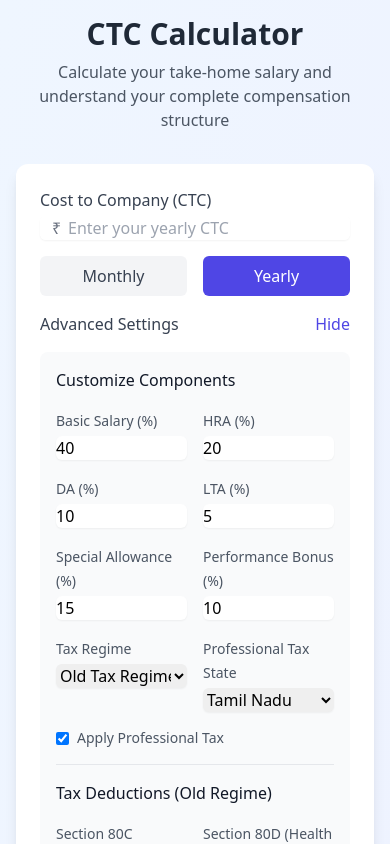
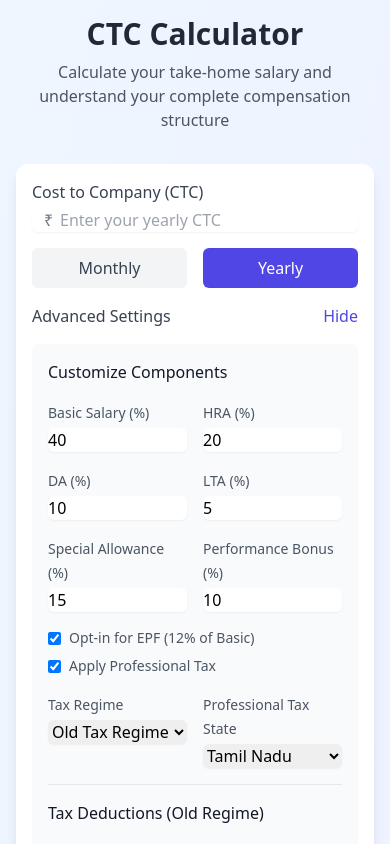
Before and after one commit to ksanjeev284/CTCcalculator, a React (Vite) app: page / in a window 390 px wide. Both pictures are taken after a click on the button "Show". Shown: the top 844 px of the page. Built offline with nearby package versions, Linux system fonts and the light colour scheme.

Commit message:
Update 3.0-

```diff
--- a/src/components/CTCBreakdown.tsx
+++ b/src/components/CTCBreakdown.tsx
@@ -16,7 +16,7 @@ export function CTCBreakdown({ calculation, frequency }: CTCBreakdownProps) {
   };
 
   return (
-    <div className="bg-gray-50 rounded-lg p-6">
+    <div className="bg-gray-50 rounded-lg p-4 md:p-6">
       <h2 className="text-xl font-semibold text-gray-900 mb-4">Salary Breakdown</h2>
 
       <div className="space-y-6">
@@ -57,6 +57,7 @@ export function CTCBreakdown({ calculation, frequency }: CTCBreakdownProps) {
         <div className="border-t pt-4">
           <h3 className="text-sm font-medium text-gray-500 mb-2">Deductions</h3>
           <div className="space-y-2">
+            {calculation.epf.applicable ? (
               <div className="space-y-1">
                 <div className="flex justify-between">
                   <span className="text-gray-600">EPF (Employee)</span>
@@ -71,6 +72,12 @@ export function CTCBreakdown({ calculation, frequency }: CTCBreakdownProps) {
                   </span>
                 </div>
               </div>
+            ) : (
+              <div className="flex justify-between">
+                <span className="text-gray-600">EPF</span>
+                <span className="text-gray-500">Not Opted</span>
+              </div>
+            )}
 
             {calculation.esi.applicable ? (
               <div className="space-y-1">
@@ -137,10 +144,12 @@ export function CTCBreakdown({ calculation, frequency }: CTCBreakdownProps) {
               <span className="text-gray-600">Gross Salary</span>
               <span className="font-medium">{formatCurrency(calculation.grossSalary)}</span>
             </div>
+            {calculation.epf.applicable && (
               <div className="flex justify-between">
                 <span className="text-gray-600">Employer EPF Contribution</span>
                 <span className="font-medium">{formatCurrency(calculation.epf.employer)}</span>
               </div>
+            )}
             {calculation.esi.applicable && (
               <div className="flex justify-between">
                 <span className="text-gray-600">Employer ESI Contribution</span>
--- a/src/components/Calculator.tsx
+++ b/src/components/Calculator.tsx
@@ -13,6 +13,7 @@ export function Calculator() {
   const [selectedState, setSelectedState] = useState<PTState>(ptRates[0]);
   const [customPT, setCustomPT] = useState<string>('200');
   const [isPTApplicable, setIsPTApplicable] = useState(true);
+  const [isEPFApplicable, setIsEPFApplicable] = useState(true);
   const [structure, setStructure] = useState<Record<keyof SalaryStructure, string>>({
     basic: '40',
     hra: '20',
@@ -36,7 +37,6 @@ export function Calculator() {
   });
 
   const handleCTCChange = (value: string) => {
-    // Remove any non-numeric characters
     const numericValue = value.replace(/[^0-9]/g, '');
     if (frequency === 'monthly') {
       setCTC(numericValue === '' ? '' : String(Number(numericValue) * 12));
@@ -51,7 +51,6 @@ export function Calculator() {
   };
 
   const handleStructureChange = (key: keyof SalaryStructure, value: string) => {
-    // Remove any non-numeric characters except decimal point
     const numericValue = value.replace(/[^0-9.]/g, '');
     setStructure(prev => ({
       ...prev,
@@ -60,7 +59,6 @@ export function Calculator() {
   };
 
   const handleDeductionChange = (key: keyof TaxDeductions, value: string) => {
-    // Remove any non-numeric characters
     const numericValue = value.replace(/[^0-9]/g, '');
     setDeductions(prev => ({
       ...prev,
@@ -72,13 +70,12 @@ export function Calculator() {
     let taxableIncome = annualIncome;
 
     if (taxRegime === 'old') {
-      // Apply deductions for old regime
       taxableIncome -= (
         Number(deductions.section80C) +
         Number(deductions.section80D) +
         Number(deductions.section80TTA) +
         Number(deductions.homeLoanInterest) +
-        Math.min(Number(deductions.rentPaid) * 0.1, 60000) + // HRA exemption simplified
+        Math.min(Number(deductions.rentPaid) * 0.1, 60000) +
         Number(deductions.otherDeductions)
       );
     }
@@ -86,7 +83,6 @@ export function Calculator() {
     let tax = 0;
 
     if (taxRegime === 'new') {
-      // New Tax Regime FY 2024-25
       if (taxableIncome <= 300000) {
         tax = 0;
       } else if (taxableIncome <= 600000) {
@@ -101,7 +97,6 @@ export function Calculator() {
         tax = 150000 + (taxableIncome - 1500000) * 0.3;
       }
     } else {
-      // Old Tax Regime FY 2024-25
       if (taxableIncome <= 250000) {
         tax = 0;
       } else if (taxableIncome <= 500000) {
@@ -113,9 +108,7 @@ export function Calculator() {
       }
     }
 
-    // Add 4% Health and Education Cess
-    tax = tax * 1.04;
-
+    tax = tax * 1.04; // 4% Health and Education Cess
     return tax;
   };
 
@@ -135,7 +128,7 @@ export function Calculator() {
     const grossSalary = basic + hra + da + lta + special + bonus;
 
     // EPF Calculation (12% each from employee and employer)
-    const epfEmployee = (basic * Number(structure.epf)) / 100;
+    const epfEmployee = isEPFApplicable ? (basic * Number(structure.epf)) / 100 : 0;
     const epfEmployer = epfEmployee;
 
     // ESI Calculation
@@ -163,7 +156,8 @@ export function Calculator() {
       epf: {
         employee: epfEmployee,
         employer: epfEmployer,
-        total: epfEmployee + epfEmployer
+        total: epfEmployee + epfEmployer,
+        applicable: isEPFApplicable
       },
       pt,
       esi: {
@@ -188,8 +182,8 @@ export function Calculator() {
   const calculation = calculateSalaryComponents();
 
   return (
-    <div className="bg-white rounded-xl shadow-lg p-6 md:p-8">
-      <div className="grid md:grid-cols-2 gap-8">
+    <div className="bg-white rounded-xl shadow-lg p-4 md:p-8">
+      <div className="grid md:grid-cols-2 gap-6 md:gap-8">
         <div className="space-y-6">
           <div className="space-y-4">
             <label className="block">
@@ -326,6 +320,28 @@ export function Calculator() {
                     />
                   </label>
 
+                  <div className="col-span-2 space-y-2">
+                    <label className="flex items-center space-x-2">
+                      <input
+                        type="checkbox"
+                        checked={isEPFApplicable}
+                        onChange={(e) => setIsEPFApplicable(e.target.checked)}
+                        className="rounded border-gray-300 text-indigo-600 focus:ring-indigo-500"
+                      />
+                      <span className="text-sm text-gray-600">Opt-in for EPF (12% of Basic)</span>
+                    </label>
+
+                    <label className="flex items-center space-x-2">
+                      <input
+                        type="checkbox"
+                        checked={isPTApplicable}
+                        onChange={(e) => setIsPTApplicable(e.target.checked)}
+                        className="rounded border-gray-300 text-indigo-600 focus:ring-indigo-500"
+                      />
+                      <span className="text-sm text-gray-600">Apply Professional Tax</span>
+                    </label>
+                  </div>
+
                   <label className="block">
                     <span className="text-sm text-gray-600">Tax Regime</span>
                     <select
@@ -369,18 +385,6 @@ export function Calculator() {
                       />
                     </label>
                   )}
-
-                  <div className="col-span-2">
-                    <label className="flex items-center space-x-2">
-                      <input
-                        type="checkbox"
-                        checked={isPTApplicable}
-                        onChange={(e) => setIsPTApplicable(e.target.checked)}
-                        className="rounded border-gray-300 text-indigo-600 focus:ring-indigo-500"
-                      />
-                      <span className="text-sm text-gray-600">Apply Professional Tax</span>
-                    </label>
-                  </div>
 
                   {taxRegime === 'old' && (
                     <div className="col-span-2 space-y-4 border-t pt-4">
@@ -441,6 +445,21 @@ export function Calculator() {
             )}
           </div>
 
+          {calculation && (
+            <div className="bg-indigo-50 rounded-lg p-4 text-center">
+              <p className="text-sm text-indigo-600 font-medium">
+                {frequency === 'yearly' ? 'Monthly' : 'Annual'} Equivalent
+              </p>
+              <p className="text-2xl font-bold text-indigo-700">
+                ₹{new Intl.NumberFormat('en-IN').format(
+                  frequency === 'yearly'
+                    ? Math.round(calculation.netSalary / 12)
+                    : Math.round(calculation.netSalary * 12)
+                )}
+              </p>
+            </div>
+          )}
+
           {calculation && <CTCBreakdown calculation={calculation} frequency={frequency} />}
         </div>
 
--- a/src/types.ts
+++ b/src/types.ts
@@ -23,58 +23,7 @@ export interface SalaryCalculation {
     employee: number;
     employer: number;
     total: number;
-  };
-  pt: number;
-  esi: {
-    employee: number;
-    employer: number;
-    total: number;
     applicable: boolean;
-  };
-  tax: number;
-  totalDeductions: number;
-  netSalary: number;
-}
-
-export interface PTState {
-  id: string;
-  name: string;
-  monthlyRate: number;
-  annualLimit: number;
-}
-
-export interface TaxDeductions {
-  section80C: number;
-  section80D: number;
-  section80TTA: number;
-  homeLoanInterest: number;
-  rentPaid: number;
-  otherDeductions: number;
-}export interface SalaryStructure {
-  basic: number;
-  hra: number;
-  da: number;
-  lta: number;
-  specialAllowance: number;
-  performanceBonus: number;
-  epf: number;
-  professionalTax: number;
-  esi: number;
-  incomeTax: number;
-}
-
-export interface SalaryCalculation {
-  basic: number;
-  hra: number;
-  da: number;
-  lta: number;
-  special: number;
-  bonus: number;
-  grossSalary: number;
-  epf: {
-    employee: number;
-    employer: number;
-    total: number;
   };
   pt: number;
   esi: {
```
Lines whose indentation alone changed are shown as unchanged.
